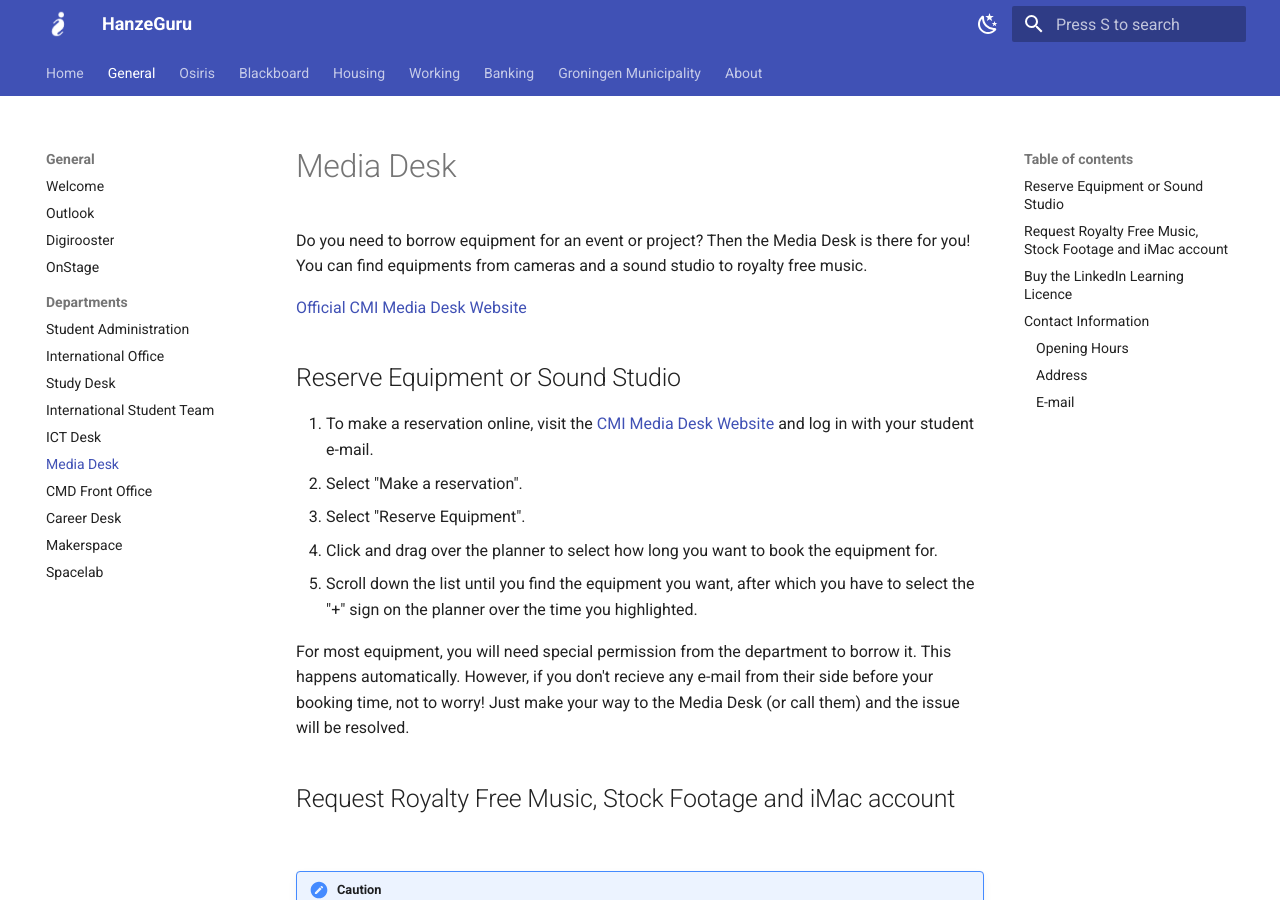
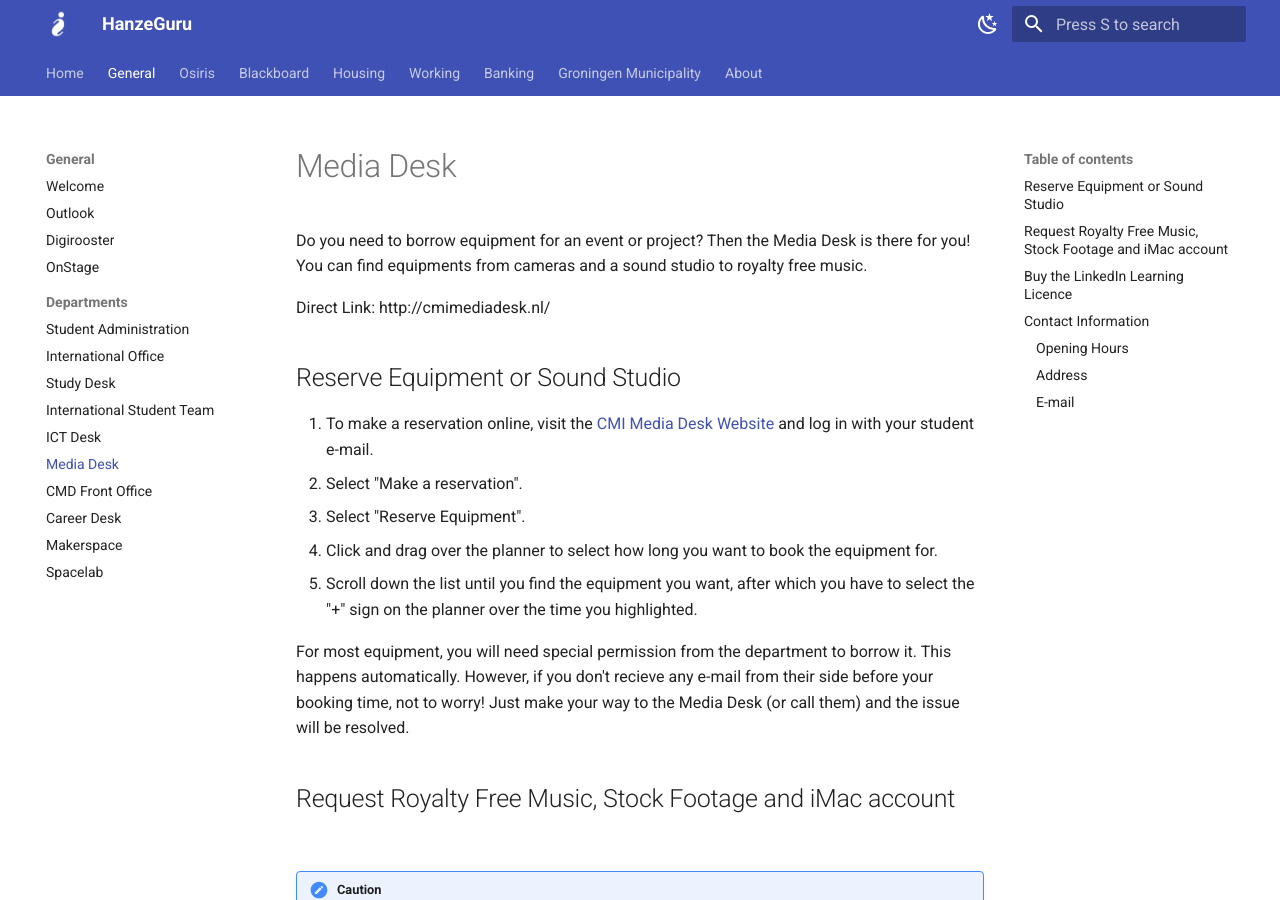
Before and after one commit to zerenxyz/hanzeguru, an MkDocs documentation site: the page built from docs/general/departments/mediadesk.md, in a window 1280 px wide and 900 px high. Built offline with MkDocs 1.6.1 and Material for MkDocs 9.7.7, drawn with Linux system fonts in a browser that asks for light colours; some of the changed text lies outside the part shown.

Commit message:
Update mediadesk.md

```diff
--- a/docs/general/departments/mediadesk.md
+++ b/docs/general/departments/mediadesk.md
@@ -16,7 +16,7 @@
 
 Do you need to borrow equipment for an event or project? Then the Media Desk is there for you! You can find equipments from cameras and a sound studio to royalty free music.
 
-[Official CMI Media Desk Website](http://cmimediadesk.nl/)
+Direct Link: http://cmimediadesk.nl/
 
 ## Reserve Equipment or Sound Studio
 
@@ -65,4 +65,4 @@
 
 ### E-mail
 
-E-mail: cmi.mediadesk@org.hanze.nl
+cmi.mediadesk@org.hanze.nl
```
